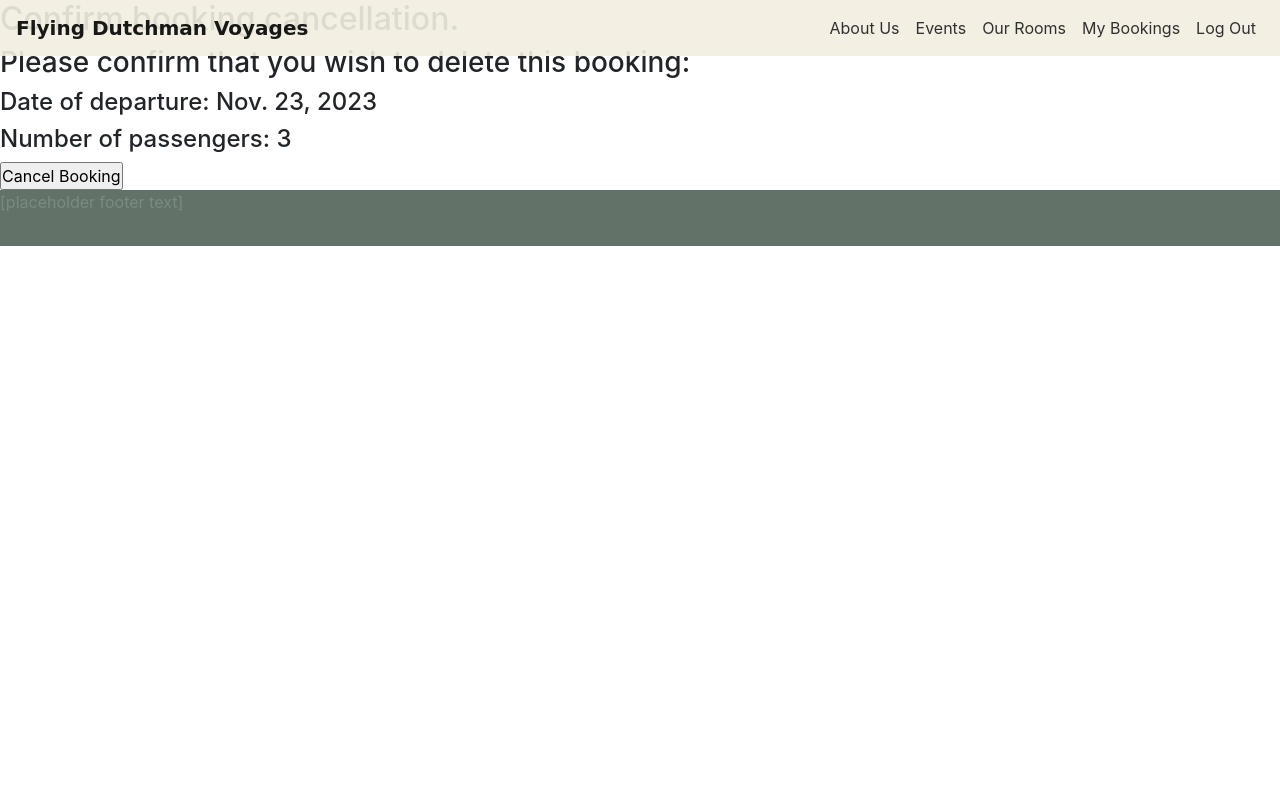
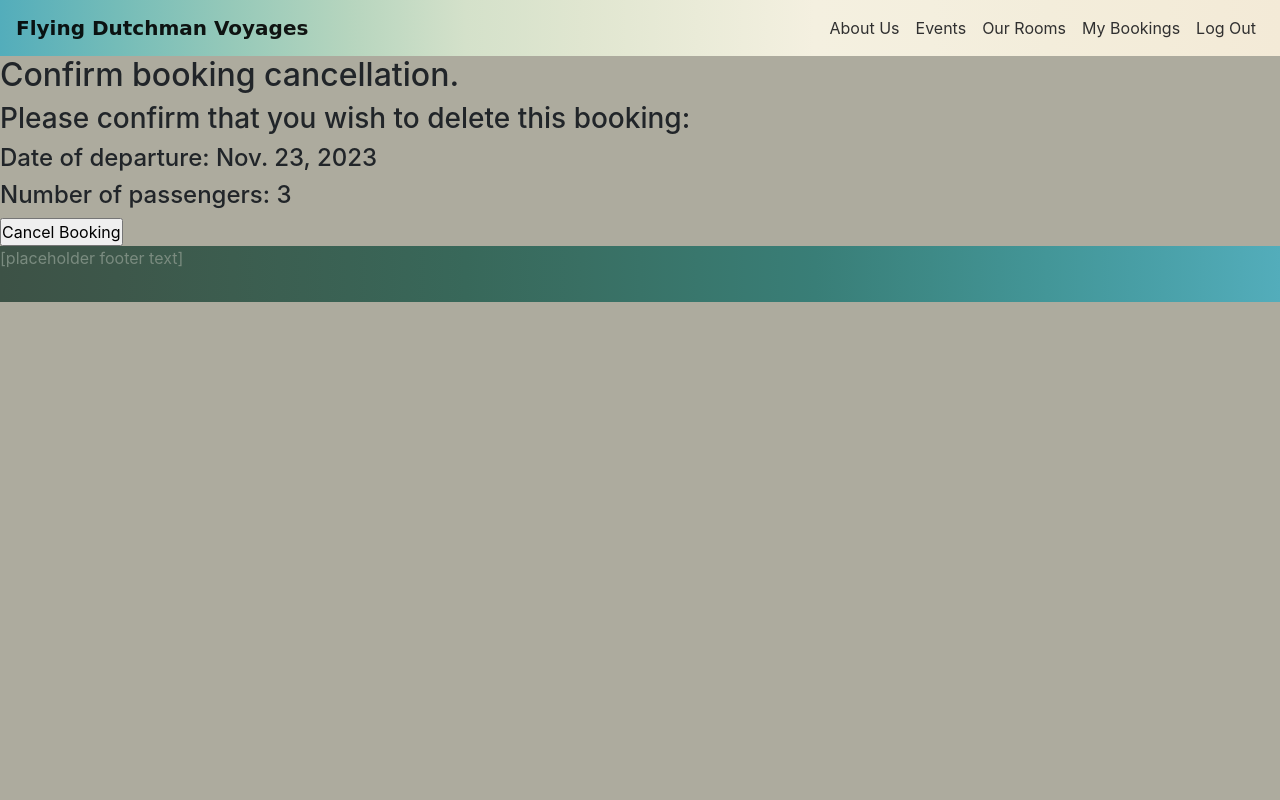
Before and after one commit to emmacadavra/flying-dutchman-voyages, a Django app: page /manage_bookings/cancel/26 in a window 1280 px wide. Run offline with Django 4.2, Linux system fonts and the light colour scheme; a user stored in the database is signed in; data comes from the database, SQL or seed files in the repository; some web fonts are replaced.

Commit message:
Update header and footer position and styling

```diff
--- a/static/css/style.css
+++ b/static/css/style.css
@@ -11,25 +11,24 @@ html {
 
 body {
     height: 100%;
-    overflow: scroll;
+    background-color: #adab9e;
 }
 
 .page-container {
     min-height: 100%;
-    display: flex;
-    flex-direction: column;
 }
 
 /* Header & Navbar */
 
 .header {
-    position: absolute;
     width: 100%;
-    z-index: 1000;
 }
 
 .navbar {
-    background-color: rgb(242, 239, 224, 0.9);
+    /* background-image: linear-gradient(to right bottom, #53adbb, #6cb7c3, #82c0ca, #98cad2, #acd4da, #b7dbdc, #c2e1df, #cee7e3, #d6eae1, #e0ede0, #eaf0e1, #f4f2e3); */
+    background-image: linear-gradient(to right, #53adbb, #74bcb8, #96c9b9, #b6d5be, #d4e1ca, #e0e6d0, #eaebd8, #f4f0e0, #f4efde, #f3eddb, #f3ecd9, #f3ead7);
+    /* background-color: #C3BFAF; */
+    /* background-color: #F2FEDC; */
 }
 
 .navbar-brand {
@@ -48,7 +47,7 @@ body {
 /* Homepage */
 
 .hero-image {
-    background: url("https://res.cloudinary.com/dw7gzqpa3/image/upload/v1701274327/The_Flying_Dutchman_by_Charles_Temple_Dix_p7m3yr.jpg");
+    background: url("https://res.cloudinary.com/dw7gzqpa3/image/upload/v1701871264/The_Flying_Dutchman_by_Charles_Temple_Dix_ez9meh.jpg");
     background-position: center;
     background-repeat: no-repeat;
     background-size: cover;
@@ -124,7 +123,9 @@ body {
 
 .footer {
     width: 100%;
-    background-color: rgb(59, 79, 68, 0.8);
+    background-image: linear-gradient(to left, #53adbb, #4aa1a9, #439698, #3e8a87, #397e77, #39776d, #396f63, #38685a, #3a6254, #3c5d4f, #3d574a, #3d5246);
+    /* background-color: #3D5246; */
+    /* background-color: #21473a; */
     color: #7a8b7f;
     height: 56px;
 }
--- a/templates/base.html
+++ b/templates/base.html
@@ -14,6 +14,8 @@
         <title>{% block title %}{% endblock %}Flying Dutchman Voyages</title>
     </head>
     <body>
+        <div class="page-container d-flex flex-column">
+
         <!-- Header -->
             <header class="header">
                 <nav class="navbar navbar-expand-md navbar-light">
@@ -53,7 +55,6 @@
                 </nav>
             </header>
 
-        <div class="page-container">
             {% if messages %}
                 <ul class="messages">
                     {% for message in messages %}
```
Lines whose indentation alone changed are shown as unchanged.
